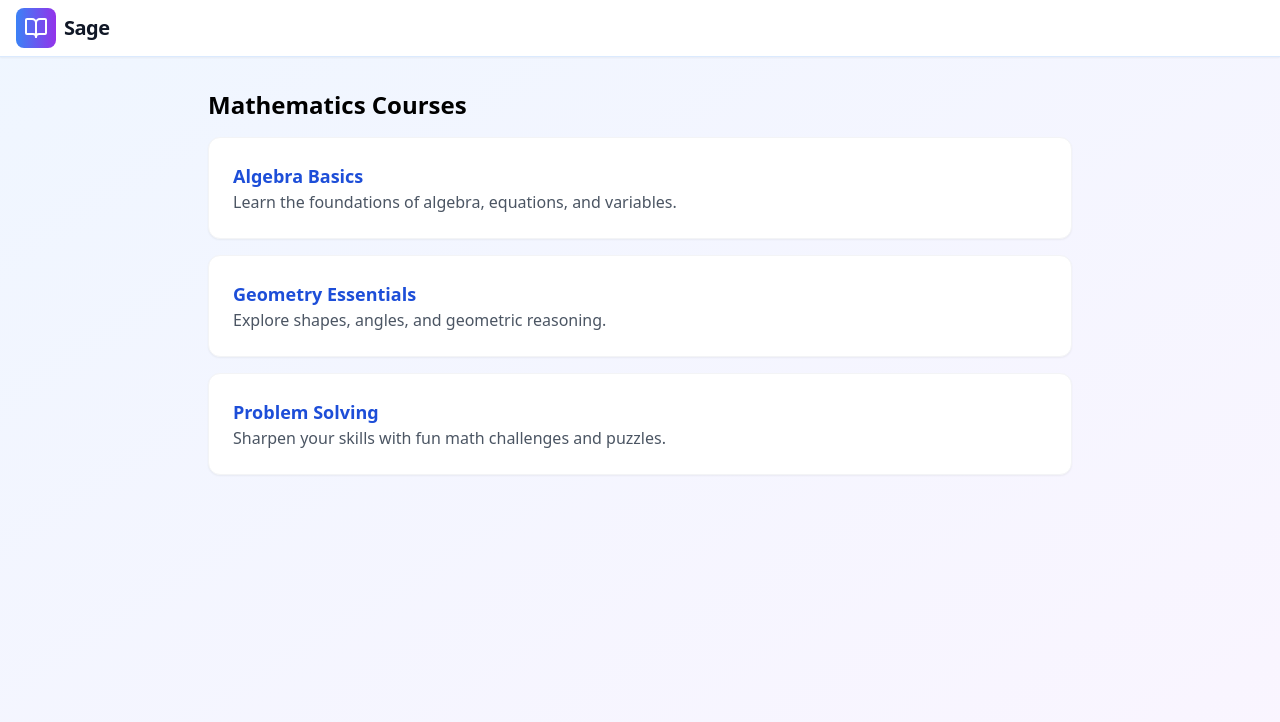
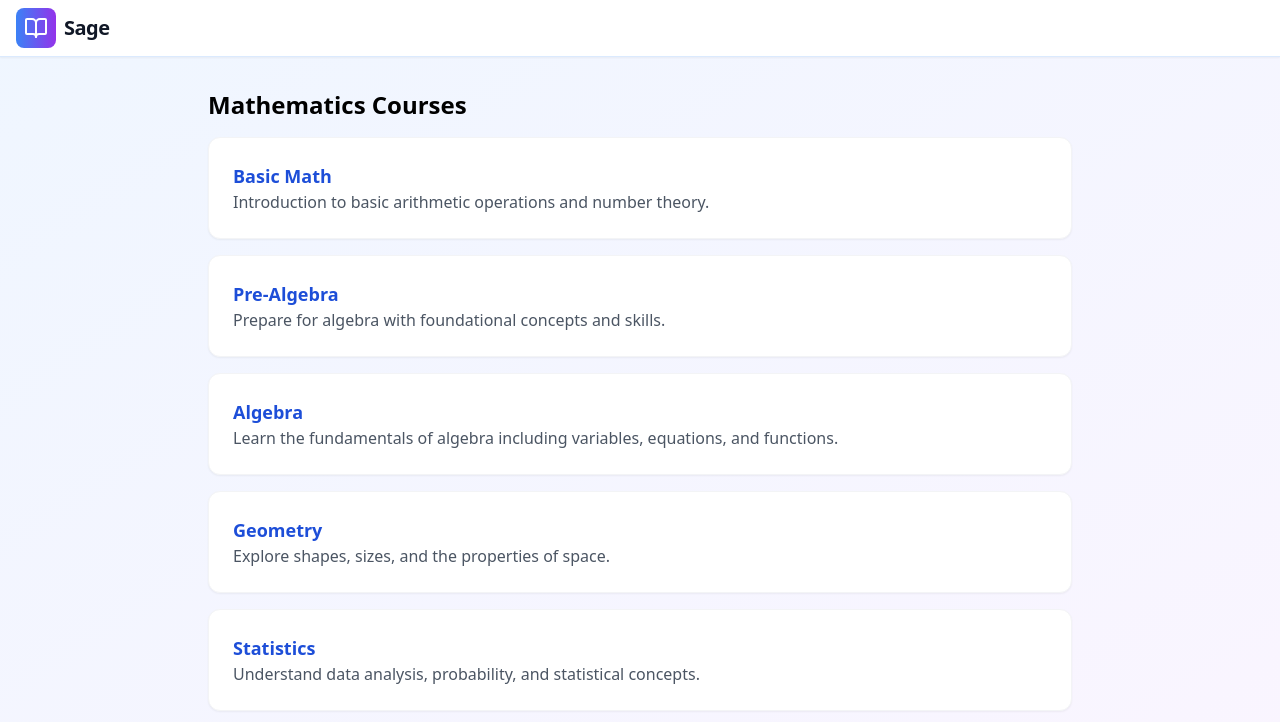
Before and after one commit to wangd14/berkeley-ai-hack, a React (Vite) app in the folder frontend/: page /mathematics in a window 1280 px wide. Shown: the top 722 px of the page. Built offline with nearby package versions, Linux system fonts and the light colour scheme.

Commit message:
Updated math page

```diff
--- a/frontend/data/courses.json
+++ b/frontend/data/courses.json
@@ -5,7 +5,36 @@
       "description": "Algebra, Geometry, and Problem Solving",
       "image": "https://images.unsplash.com/photo-1635070041078-e363dbe005cb?w=400&h=300&fit=crop",
       "lessons": 45,
-      "aiTip": "I'll help you master equations step by step!"
+      "aiTip": "I'll help you master equations step by step!",
+      "subcourses": [
+        {
+          "name": "Basic Math",
+          "description": "Introduction to basic arithmetic operations and number theory.",
+          "image": "https://images.unsplash.com/photo-1581091870620-2f8b1c5d3e4f?w=400&h=300&fit=crop",
+          "lessons": 10
+        },
+        {
+          "name": "Pre-Algebra",
+          "description": "Prepare for algebra with foundational concepts and skills.",
+          "image": "https://images.unsplash.com/photo-1581091870620-2f8b1c5d3e4f?w=400&h=300&fit=crop",
+          "lessons": 10
+        },
+        {
+          "name": "Algebra",
+          "description": "Learn the fundamentals of algebra including variables, equations, and functions.",
+          "image": "https://images.unsplash.com/photo-1581091870620-2f8b1c5d3e4f?w=400&h=300&fit=crop",
+          "lessons": 15
+        },{
+          "name": "Geometry",
+          "description": "Explore shapes, sizes, and the properties of space.",
+          "image": "https://images.unsplash.com/photo-1506748686214-e9df14d4d9d0?w=400&h=300&fit=crop",
+          "lessons": 15
+        },{ "name": "Statistics",
+          "description": "Understand data analysis, probability, and statistical concepts.",
+          "image": "https://images.unsplash.com/photo-1581091870620-2f8b1c5d3e4f?w=400&h=300&fit=crop",
+          "lessons": 15
+        }
+      ]
     },
     {
       "name": "Science",
--- a/frontend/src/pages/MathematicsPage.tsx
+++ b/frontend/src/pages/MathematicsPage.tsx
@@ -1,25 +1,26 @@
 import React from 'react';
 import { Header } from '../components/Header';
+import coursesData from '../../data/courses.json';
 
 export function MathematicsPage() {
+  // Find the Mathematics course
+  const mathCourse = coursesData.courses
+    ? coursesData.courses.find((course: any) => course.name === 'Mathematics')
+    : null;
+  const subCourses = mathCourse && mathCourse.subcourses ? mathCourse.subcourses : [];
+
   return (
     <div className="w-full min-h-screen bg-gradient-to-br from-blue-50 to-purple-50">
       <Header />
       <div className="max-w-4xl mx-auto px-4 py-8">
         <h2 className="text-2xl font-bold mb-4">Mathematics Courses</h2>
         <ul className="space-y-4">
-          <li className="bg-white rounded-xl p-6 shadow-sm border border-gray-100">
-            <div className="text-lg font-semibold text-blue-700">Algebra Basics</div>
-            <div className="text-gray-600">Learn the foundations of algebra, equations, and variables.</div>
-          </li>
-          <li className="bg-white rounded-xl p-6 shadow-sm border border-gray-100">
-            <div className="text-lg font-semibold text-blue-700">Geometry Essentials</div>
-            <div className="text-gray-600">Explore shapes, angles, and geometric reasoning.</div>
-          </li>
-          <li className="bg-white rounded-xl p-6 shadow-sm border border-gray-100">
-            <div className="text-lg font-semibold text-blue-700">Problem Solving</div>
-            <div className="text-gray-600">Sharpen your skills with fun math challenges and puzzles.</div>
-          </li>
+          {subCourses.map((course: any, index: number) => (
+            <li key={index} className="bg-white rounded-xl p-6 shadow-sm border border-gray-100">
+              <div className="text-lg font-semibold text-blue-700">{course.name}</div>
+              <div className="text-gray-600">{course.description}</div>
+            </li>
+          ))}
         </ul>
       </div>
     </div>
```
